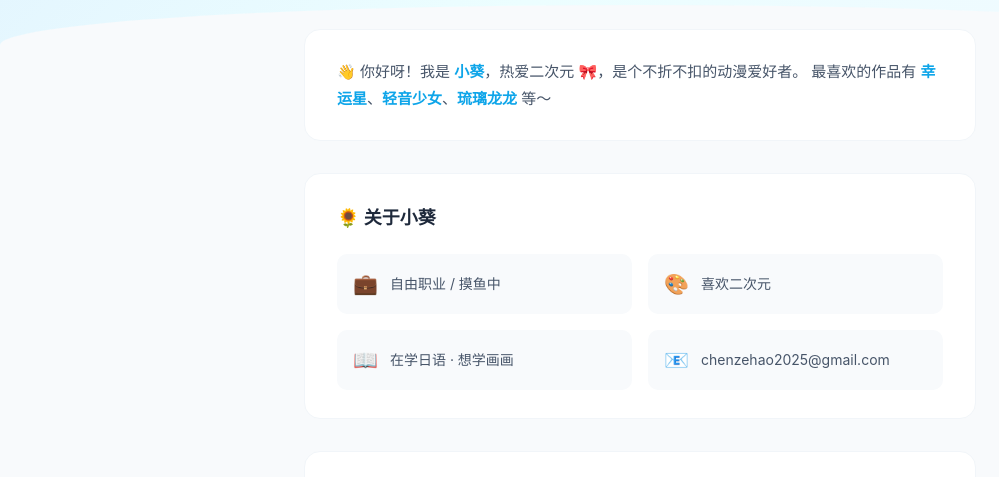
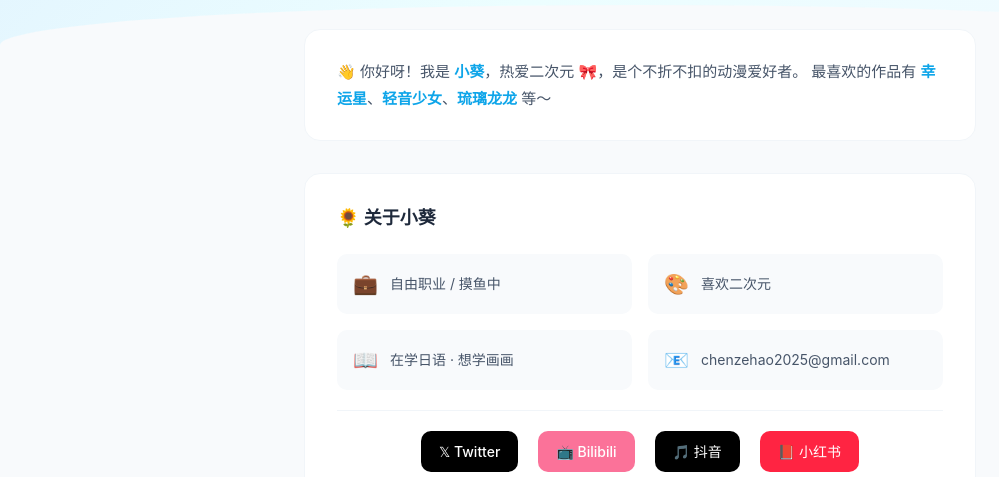
Before and after one commit to xiaokuiizumi/xiaokui-blog, a plain HTML site: page index.html in a window 1280 px wide. Shown: the part 322-799 px from the top of the page, without its empty margins (0-999 px from the left). Drawn offline with Linux system fonts and the light colour scheme.

Commit message:
Add social links on homepage

```diff
--- a/index.html
+++ b/index.html
@@ -59,6 +59,9 @@
             background: #f8fafc; border-radius: 10px; font-size: 14px; color: #475569;
         }
         .about-item .icon { font-size: 20px; flex-shrink: 0; }
+        .social-row { display: flex; justify-content: center; gap: 20px; margin-top: 20px; padding-top: 20px; border-top: 1px solid #f1f5f9; flex-wrap: wrap; }
+        .social-row a { display: flex; align-items: center; gap: 6px; padding: 8px 18px; border-radius: 10px; text-decoration: none; font-size: 14px; font-weight: 500; transition: all 0.2s; }
+        .social-row a:hover { transform: translateY(-2px); box-shadow: 0 4px 12px rgba(0,0,0,0.1); }
         .giscus-section {
             background: #fff; border-radius: 16px; padding: 28px 32px; margin: 32px 0;
             border: 1px solid #f1f5f9;
@@ -112,6 +115,12 @@
                 <div class="about-item"><span class="icon">🎨</span><span>喜欢二次元</span></div>
                 <div class="about-item"><span class="icon">📖</span><span>在学日语 · 想学画画</span></div>
                 <div class="about-item"><span class="icon">📧</span><span>chenzehao2025@gmail.com</span></div>
+            </div>
+            <div class="social-row">
+                <a href="https://x.com/konata000528" target="_blank" style="background:#000;color:#fff" rel="noopener">𝕏 Twitter</a>
+                <a href="https://space.bilibili.com/435743446" target="_blank" style="background:#fb7299;color:#fff" rel="noopener">📺 Bilibili</a>
+                <a href="https://www.douyin.com/user/MS4wLjABAAAAHYGRgh9usJ5dg0vmOcjX91HQgat3qeHO4dSs_MJEy--Sc9iCFN5oqqbWDAJvdQ_z" target="_blank" style="background:#000;color:#fff" rel="noopener">🎵 抖音</a>
+                <a href="https://www.xiaohongshu.com/user/profile/62ece036000000001f005bd7" target="_blank" style="background:#ff2442;color:#fff" rel="noopener">📕 小红书</a>
             </div>
         </div>
 
```
